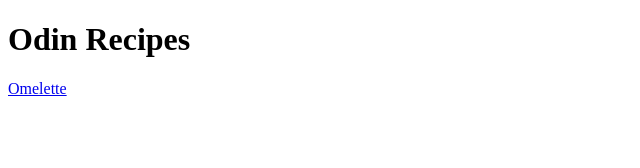
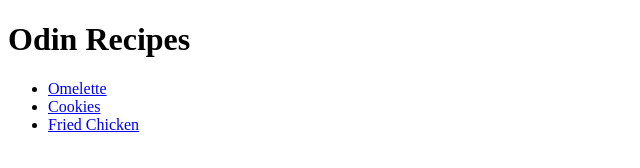
Before and after one commit to hotmagicmint/odin-recipes, a plain HTML site: page index.html in a window 1280 px wide. Shown: the whole page, without its empty margins (0-640 px from the left). Drawn offline with Linux system fonts and the light colour scheme.

Commit message:
Add links of two other pages

```diff
--- a/index.html
+++ b/index.html
@@ -7,6 +7,10 @@
 </head>
 <body>
     <h1>Odin Recipes</h1>
-    <a href="./recipes/omelette.html">Omelette</a>
+    <ul>
+        <li><a href="./recipes/omelette.html">Omelette</a></li>
+        <li><a href="./recipes/cookies.html">Cookies</a></li>
+        <li><a href="./recipes/fried-chicken.html">Fried Chicken</a></li>
+    </ul>
 </body>
 </html>
```
